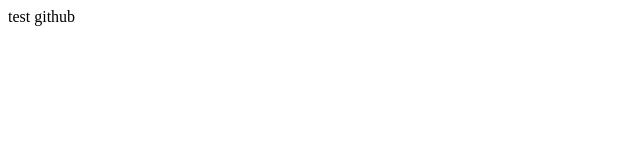
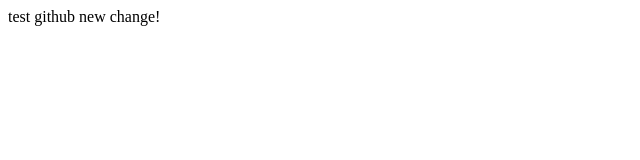
Before and after one commit to ManiDev977/testApp, a plain HTML site: page index.html in a window 1280 px wide. Shown: the whole page, without its empty margins (0-640 px from the left). Drawn offline with Linux system fonts and the light colour scheme.

Commit message:
some other changes

```diff
--- a/index.html
+++ b/index.html
@@ -1,5 +1,7 @@
 <html>
 	<body>
 		test github
+
+		new change!
 	</body>
 </html>
```
